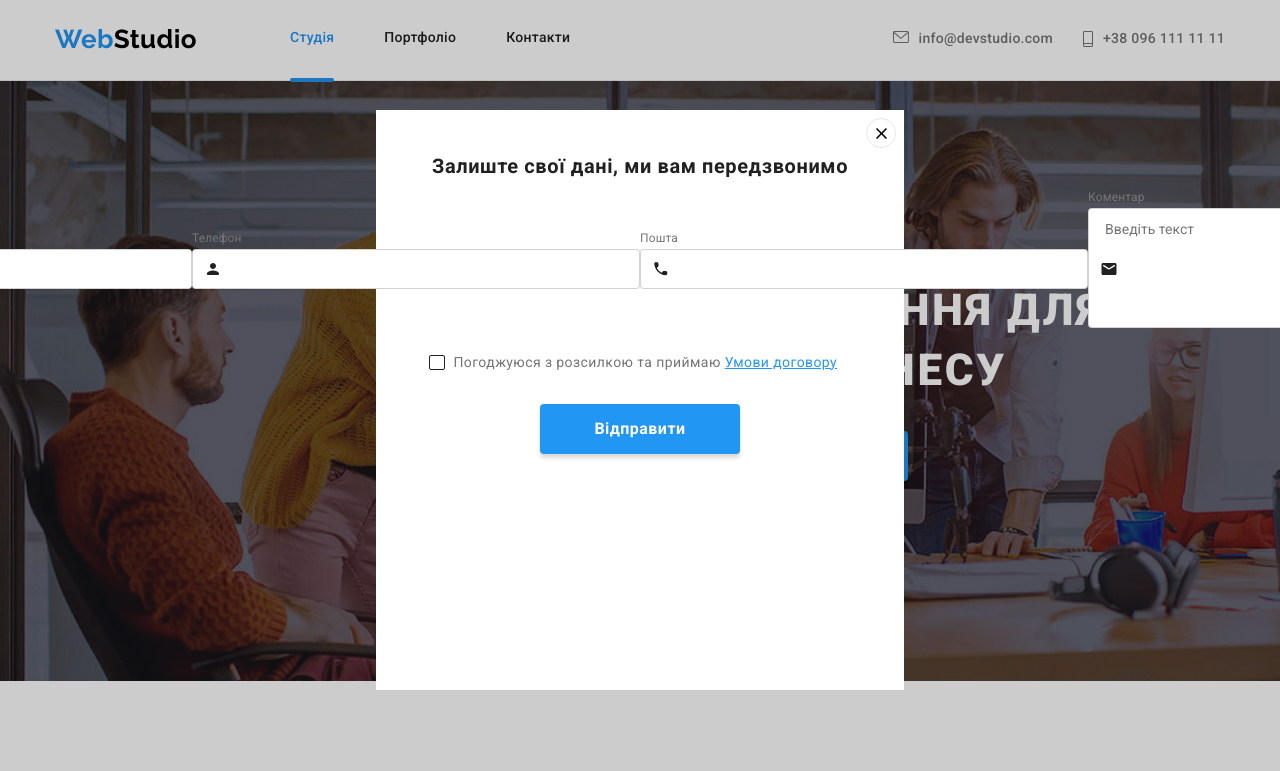
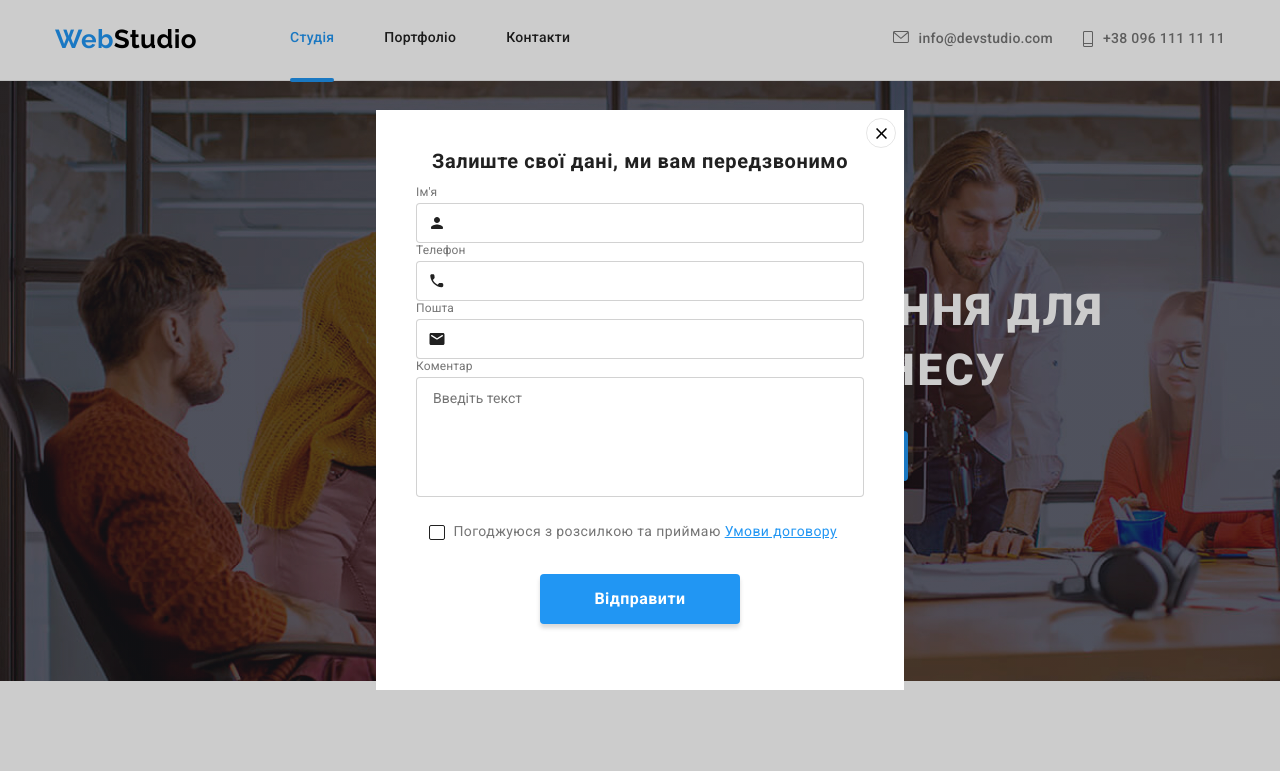
Before and after one commit to Andrew4119/goit-markup-hw-06, a plain HTML site: page index.html in a window 1280 px wide. Both pictures are taken after a click on the button "Замовити послугу". Shown: the top 771 px of the page. Drawn offline with nearby package versions, Linux system fonts and the light colour scheme.

Commit message:
Update style.css

```diff
--- a/style/style.css
+++ b/style/style.css
@@ -555,15 +555,14 @@ img {
   padding-left: 10px;
   color: var(--section-color);
   outline: none;
+  padding: 15px 16px;
+  transition: border-color var(--transition-dur-and-func);
 }
 .e-mail-line:hover,
 .e-mail-line:focus {
   border-color: var(--text-color);
 }
 .footer-form-email {
-  display: flex;
-  align-items: center;
-  justify-content: center;
 }
 .e-mail-line::placeholder {
   font-weight: 400;
@@ -574,7 +573,9 @@ img {
   letter-spacing: 0.03em;
   color: rgba(255, 255, 255, 0.6);
 }
-
+.form-mail-label {
+  display: flex;
+}
 .footer-button-e-mail {
   font-weight: 700;
   font-size: 16px;
@@ -590,6 +591,7 @@ img {
   margin: 0;
   margin-left: 10px;
   margin-top: auto;
+  transition: background-color var(--transition-dur-and-func);
 }
 .footer-button-e-mail:hover,
 .footer-button-e-mail:focus {
@@ -626,7 +628,7 @@ img {
   width: 528px;
   height: 580px;
   background-color: var(--section-color);
-  padding: 44.5px 40px 35.5px 40px;
+  padding: 40px;
 }
 .modal-close-btn {
   position: absolute;
@@ -642,7 +644,7 @@ img {
   border-radius: 50%;
   background-color: transparent;
   color: var(--logo-color);
-  transform: fill var(--transition-dur-and-func);
+  transition: fill var(--transition-dur-and-func);
 }
 
 .icon-dagger {
@@ -669,18 +671,16 @@ img {
 .backdrop-container {
   margin-top: 12px;
   margin-bottom: 20px;
-  display: flex;
-  justify-content: center;
-  align-items: center;
-  width: 100%;
 }
 .backdrop-block {
-  width: 448px;
+  width: 100%;
   height: 40px;
   border: 1px solid rgba(33, 33, 33, 0.2);
   border-radius: 4px;
   outline: none;
   padding-left: 42px;
+  transition: border-color var(--transition-dur-and-func);
+  display: block;
 }
 .backdrop-textarea {
   width: 448px;
@@ -690,6 +690,7 @@ img {
   padding: 12px 16px 12px 16px;
   outline: none;
   resize: none;
+  transition: birder-color var(--transition-dur-and-func);
 }
 
 .backdrop-title-text {
@@ -705,9 +706,13 @@ img {
   fill: currentColor;
   position: absolute;
   margin-left: 12px;
-  margin-top: 11px;
+  top: 50%;
   width: 18px;
   height: 18px;
+  transition: fill var(--transition-dur-and-func);
+}
+.form-backdrop {
+  position: relative;
 }
 
 .form-backdrop:hover .backdrop-icon,
@@ -735,11 +740,12 @@ img {
 .backdrop-title-text:not(:first-child) {
   margin-top: 4px;
 }
-
+.checkbox {
+  margin-bottom: 30px;
+}
 .checkboks-label {
   display: flex;
   align-items: center;
-  margin-bottom: 30px;
 }
 .checkbox-text {
   margin-left: 8.38px;
@@ -786,8 +792,8 @@ img {
 .checkbox-button:focus {
 }
 .sumbit-button {
-  width: 200px;
-  height: 50px;
+  min-width: 200px;
+  padding: 10px 52px;
   color: var(--section-color);
   background-color: var(--button-color);
   box-shadow: 0px 4px 4px rgba(0, 0, 0, 0.15);
```
